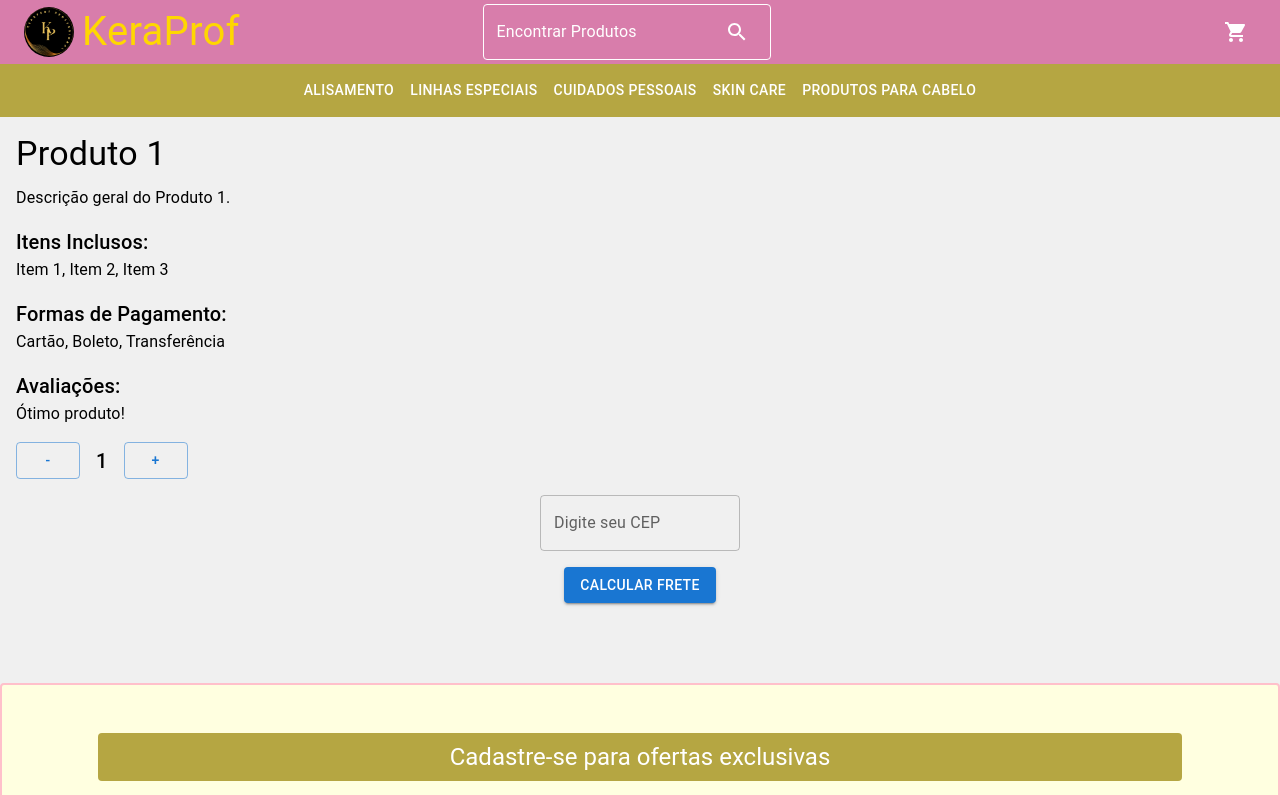
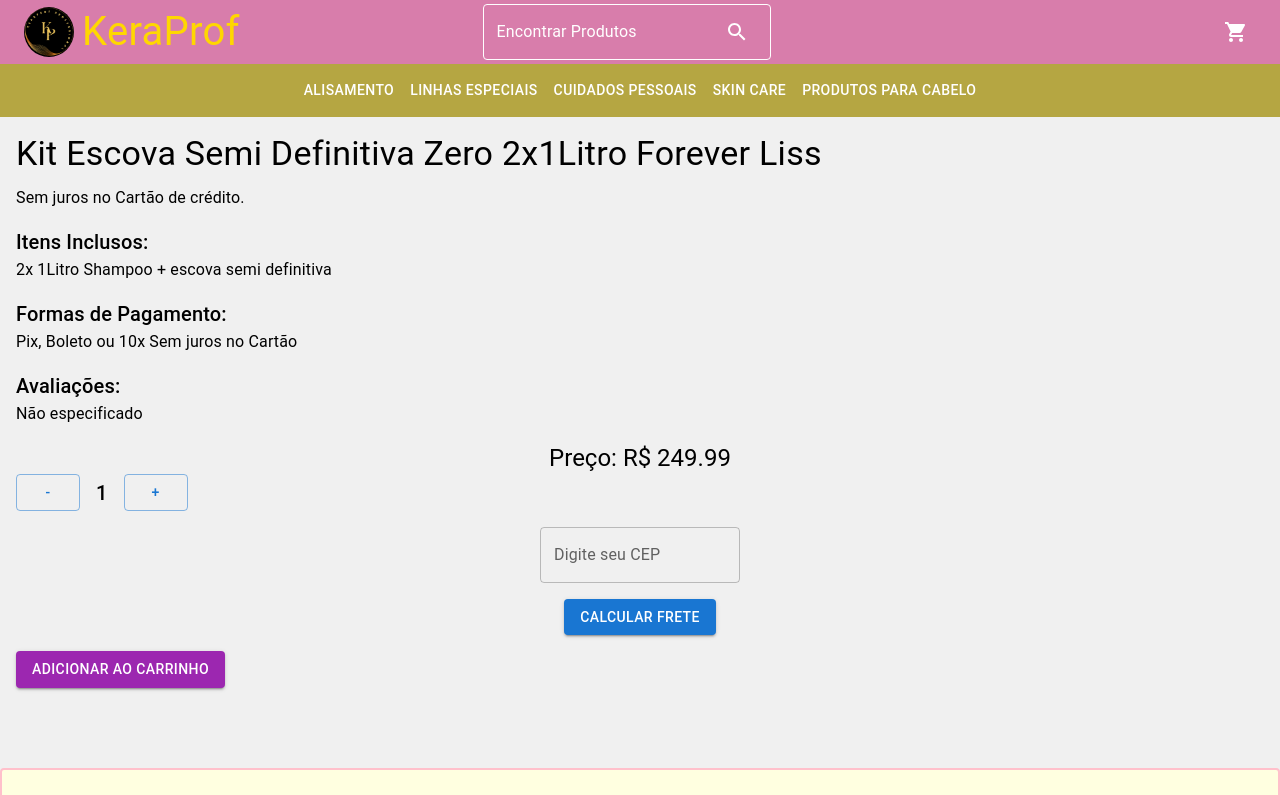
Before and after one commit to JosyNascimento/keraprof.react, a React (Create React App) app: page /product/1 in a window 1280 px wide. Shown: the top 795 px of the page. Built offline with nearby package versions, Linux system fonts and the light colour scheme.

Commit message:
alterações na pagina details

```diff
--- a/src/components/Card/CardComponent.tsx
+++ b/src/components/Card/CardComponent.tsx
@@ -70,6 +70,7 @@
           </Typography>
         </Box>
         <Box sx={{ display: 'flex', justifyContent: 'center' }}>
+
           <Button
             component={Link}
             to={`/product-details/${id}`}
--- a/src/components/pages/ProductDetailPage.tsx
+++ b/src/components/pages/ProductDetailPage.tsx
@@ -1,39 +1,26 @@
-// src/components/pages/ProductDetailPage.tsx
 import React, { useEffect, useState } from 'react';
 import { useParams } from 'react-router-dom';
-import { Box, Typography, Button, TextField } from '@mui/material';
-
-// Exemplo de dados do produto (substitua isso com a chamada à API)
-
-const dummyProductData: Record<string, any> = {
-  1: {
-    title: 'Produto 1',
-    description: 'Descrição geral do Produto 1.',
-    itemsIncluded: 'Item 1, Item 2, Item 3',
-    paymentMethods: 'Cartão, Boleto, Transferência',
-    reviews: 'Ótimo produto!',
-  },
-  2: {
-    title: 'Produto 2',
-    description: 'Descrição geral do Produto 2.',
-    itemsIncluded: 'Item A, Item B, Item C',
-    paymentMethods: 'Cartão, Boleto, Transferência',
-    reviews: 'Excelente qualidade!',
-  },
-};
+import { Box, Typography, Button, TextField, Grid } from '@mui/material';
+import { fetchProductById } from '../../services/productService';
+import { useCart } from '../../context/CartContext'; // Supondo que você tenha um contexto de carrinho
 
 const ProductDetailPage: React.FC = () => {
   const { id } = useParams<{ id: string }>();
   const [product, setProduct] = useState<any>(null);
   const [quantity, setQuantity] = useState(1);
   const [cep, setCep] = useState('');
+  const { addToCart } = useCart(); // Função do contexto para adicionar ao carrinho
 
   useEffect(() => {
-    if (id && dummyProductData[id]) {
-      setProduct(dummyProductData[id]);
-    } else {
-      setProduct(null); // Opcional: Definir um produto padrão ou uma mensagem de erro
-    }
+    const loadProduct = async () => {
+      if (id) {
+        const productId = parseInt(id, 10);
+        const productDetails = await fetchProductById(productId);
+        setProduct(productDetails);
+      }
+    };
+
+    loadProduct();
   }, [id]);
 
   const handleAdd = () => setQuantity(quantity + 1);
@@ -43,27 +30,55 @@
     alert(`Calculando frete para o CEP: ${cep}`);
   };
 
+  const handleAddToCart = () => {
+    if (product) {
+      addToCart({ ...product, quantity }); // Adiciona ao carrinho usando o contexto
+      alert(`Produto "${product.title}" adicionado ao carrinho com quantidade ${quantity}.`);
+    }
+  };
+
   if (!product) return <Typography variant="h6">Produto não encontrado ou carregando...</Typography>;
 
   return (
     <Box p={2}>
+      {/* Título e descrição */}
       <Typography variant="h4" gutterBottom>
         {product.title}
       </Typography>
       <Typography variant="body1" paragraph>
-        {product.description}
+        {product.description || 'Descrição do produto não disponível.'}
       </Typography>
-      <Typography variant="h6">Itens Inclusos:</Typography>
+
+      {/* Exibição de imagens do produto */}
+      <Grid container spacing={2} justifyContent="center">
+        {product.images?.map((image: string, index: number) => (
+          <Grid item key={index} xs={12} sm={6} md={4}>
+            <img
+              src={image}
+              alt={`Imagem ${index + 1} do produto`}
+              style={{ width: '100%', height: 'auto', borderRadius: '8px' }}
+            />
+          </Grid>
+        ))}
+      </Grid>
+
+      {/* Itens inclusos, formas de pagamento, e avaliações */}
+      <Typography variant="h6" mt={2}>Itens Inclusos:</Typography>
       <Typography variant="body1" paragraph>
-        {product.itemsIncluded}
+        {product.itemsIncluded || '2x 1Litro Shampoo + escova semi definitiva'}
       </Typography>
       <Typography variant="h6">Formas de Pagamento:</Typography>
       <Typography variant="body1" paragraph>
-        {product.paymentMethods}
+        {product.paymentMethods || 'Pix, Boleto ou 10x Sem juros no Cartão'}
       </Typography>
       <Typography variant="h6">Avaliações:</Typography>
       <Typography variant="body1" paragraph>
-        {product.reviews}
+        {product.reviews || 'Não especificado'}
+      </Typography>
+
+      {/* Preço do produto */}
+      <Typography variant="h5" mt={2} align="center">
+        Preço: {product.price}
       </Typography>
 
       {/* Contador de Itens */}
@@ -86,6 +101,13 @@
           Calcular Frete
         </Button>
       </Box>
+
+      {/* Botão Adicionar ao Carrinho */}
+      <Box mt={2}>
+        <Button onClick={handleAddToCart} variant="contained" color="secondary">
+          Adicionar ao Carrinho
+        </Button>
+      </Box>
     </Box>
   );
 };
```
